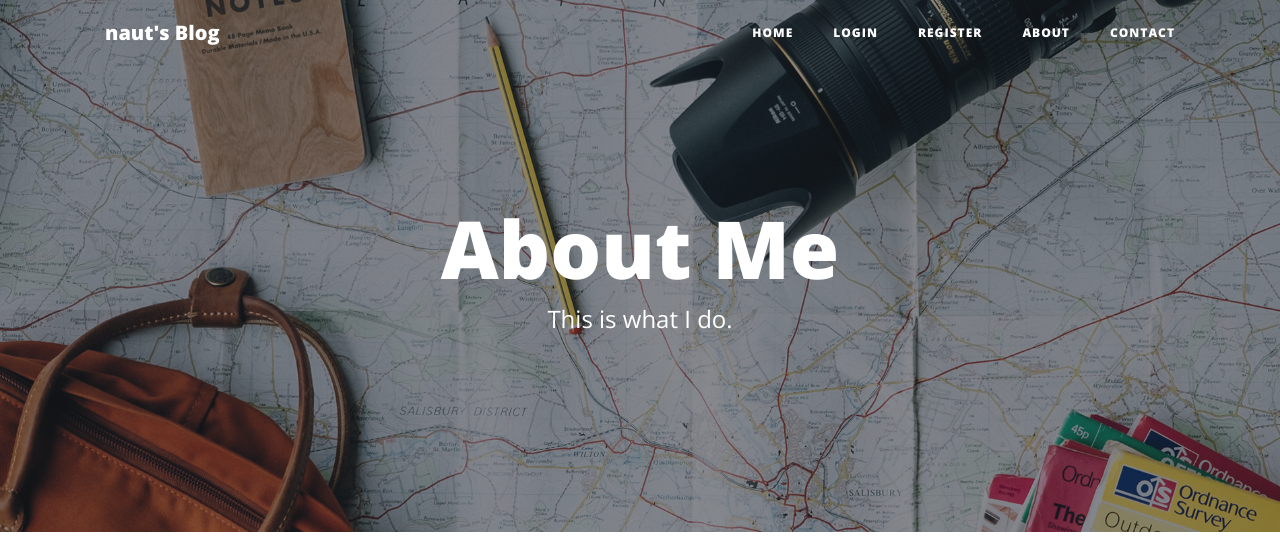
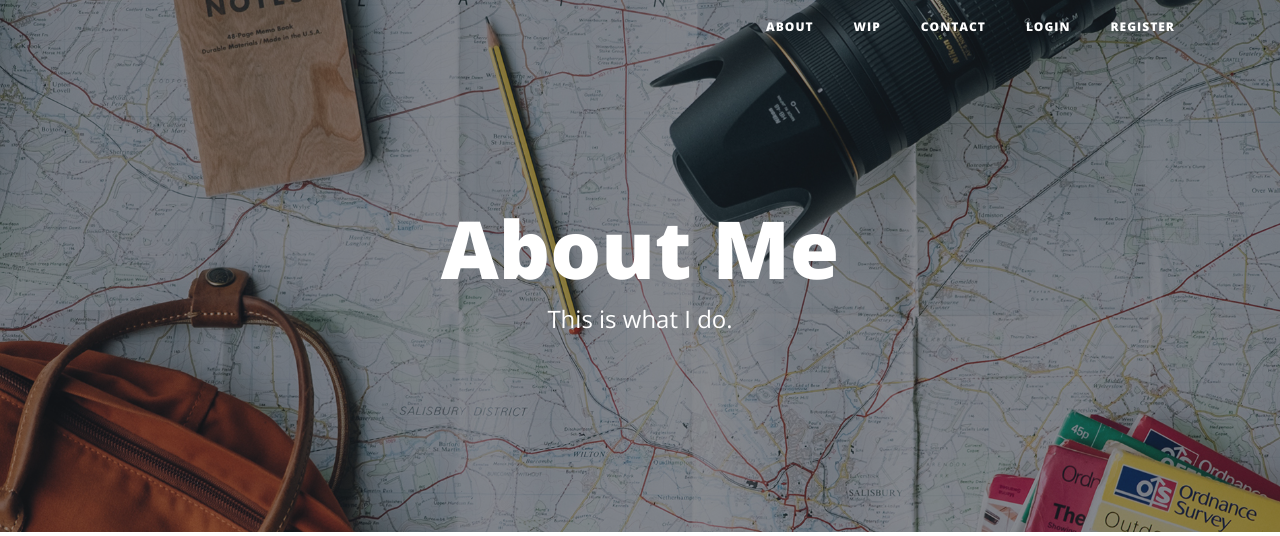
Before and after one commit to nautxx/blog_naut, a Flask app: page /about in a window 1280 px wide. Shown: the top 536 px of the page. Run offline with Flask 2, Linux system fonts and the light colour scheme; some libraries are stand-ins or nearby versions.

Commit message:
Update header.html

```diff
--- a/templates/header.html
+++ b/templates/header.html
@@ -28,7 +28,7 @@
   <!-- Navigation -->
   <nav class="navbar navbar-expand-md navbar-light fixed-top" id="mainNav">
     <div class="container">
-      <a class="navbar-brand" href="{{url_for('get_all_posts')}}">naut's Blog</a>
+      <!-- <a class="navbar-brand" href="{{url_for('get_all_posts')}}">naut's Blog</a> -->
       <button class="navbar-toggler navbar-toggler-right" type="button" data-toggle="collapse" data-target="#navbarResponsive" aria-controls="navbarResponsive" aria-expanded="false" aria-label="Toggle navigation">
         Menu
         <i class="fas fa-bars"></i>
@@ -36,7 +36,13 @@
       <div class="collapse navbar-collapse" id="navbarResponsive">
         <ul class="navbar-nav ml-auto">
           <li class="nav-item">
-            <a class="nav-link" href="{{ url_for('get_all_posts') }}">Home</a>
+            <a class="nav-link" href="{{ url_for('about') }}">About</a>
+          </li>
+          <li class="nav-item">
+            <a class="nav-link" href="{{ url_for('get_all_posts') }}">Wip</a>
+          </li>
+          <li class="nav-item">
+            <a class="nav-link" href="{{ url_for('contact') }}">Contact</a>
           </li>
           {% if not current_user.is_authenticated: %}
           <li class="nav-item">
@@ -50,12 +56,6 @@
             <a class="nav-link" href="{{ url_for('logout') }}">Log Out</a>
           </li>
           {% endif %}
-          <li class="nav-item">
-            <a class="nav-link" href="{{ url_for('about') }}">About</a>
-          </li>
-          <li class="nav-item">
-            <a class="nav-link" href="{{ url_for('contact') }}">Contact</a>
-          </li>
         </ul>
       </div>
     </div>
```
